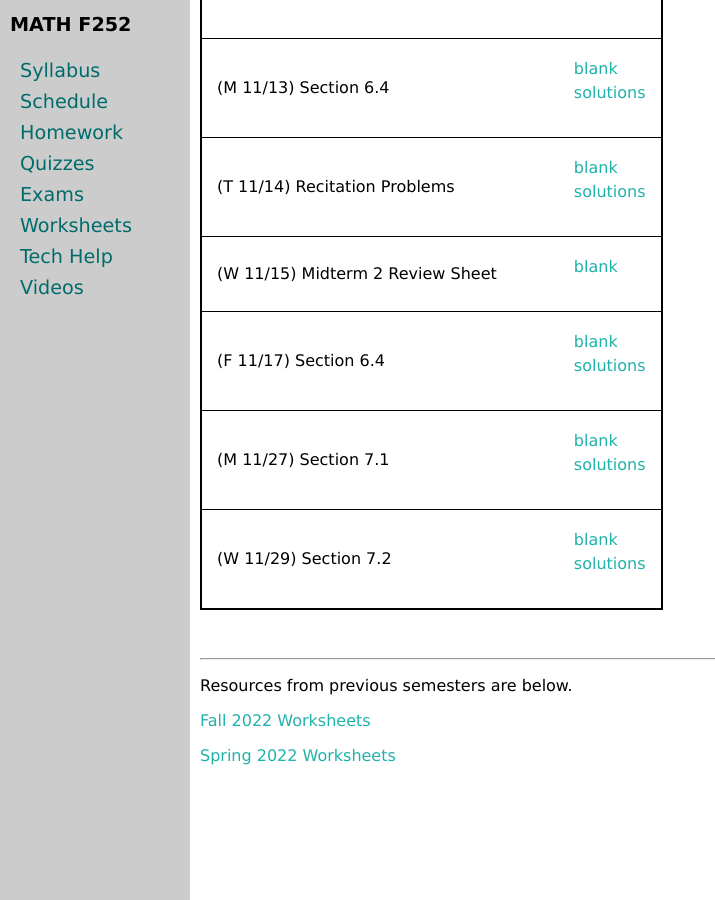
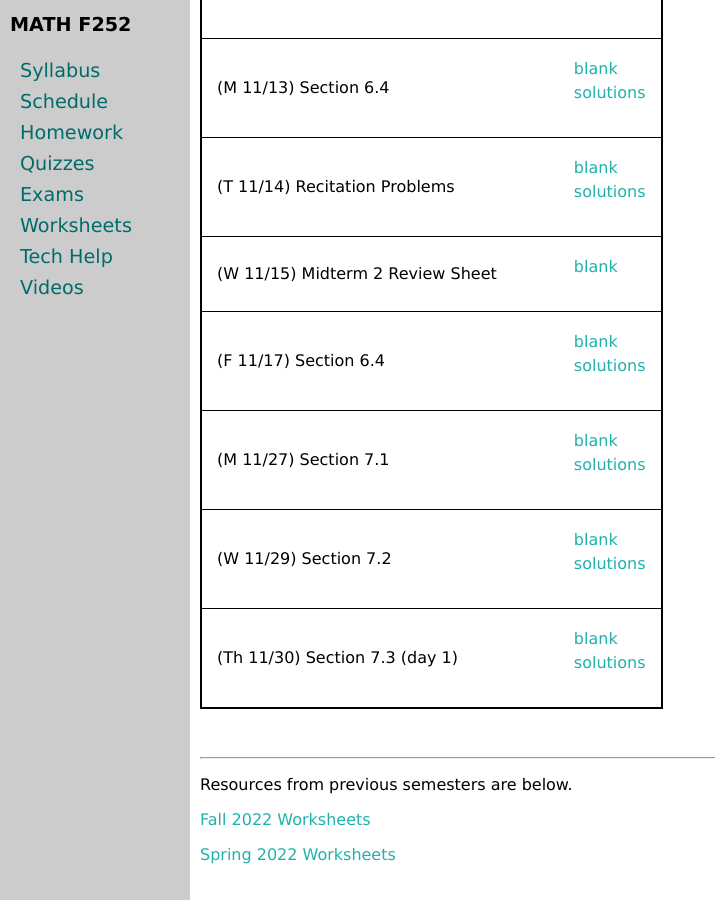
Before and after one commit to uaf-math/calc2, a Jekyll site: the page built from worksheets.md, in a window 1280 px wide and 900 px high, scrolled down 4224 px. Shown: the whole window, without its empty margins (0-715 px from the left). Built offline with Jekyll 4.4.1, drawn with Linux system fonts in a browser that asks for light colours.

Commit message:
Update worksheets.yml

```diff
--- a/_data/worksheets.yml
+++ b/_data/worksheets.yml
@@ -140,3 +140,6 @@ worksheets:
 - name: (W 11/29) Section 7.2
   blank: M252-7-2.pdf
   solutions: M252-7-2-s.pdf
+- name: (Th 11/30) Section 7.3 (day 1)
+  blank: M252-7-3-a.pdf
+  solutions: M252-7-3-a-s.tex
```
